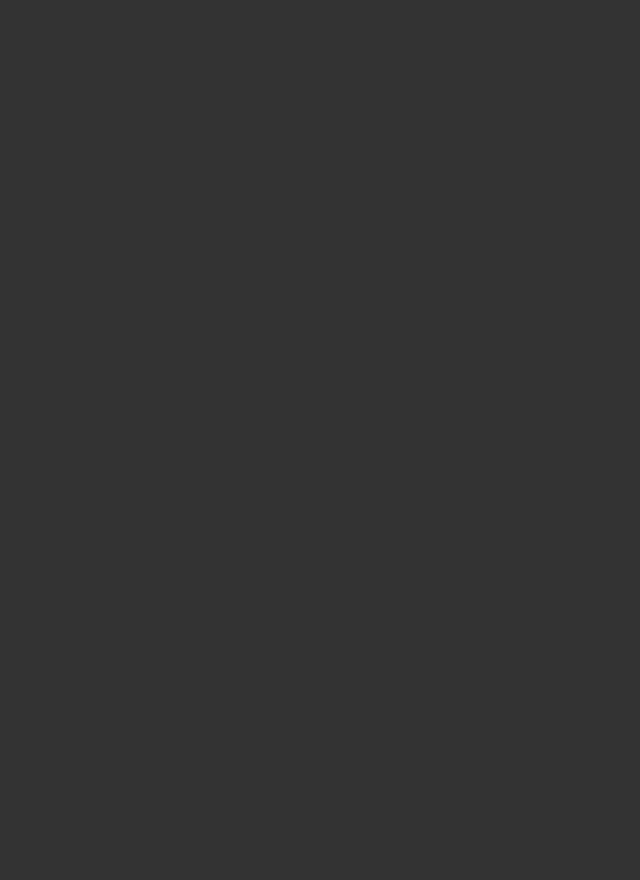
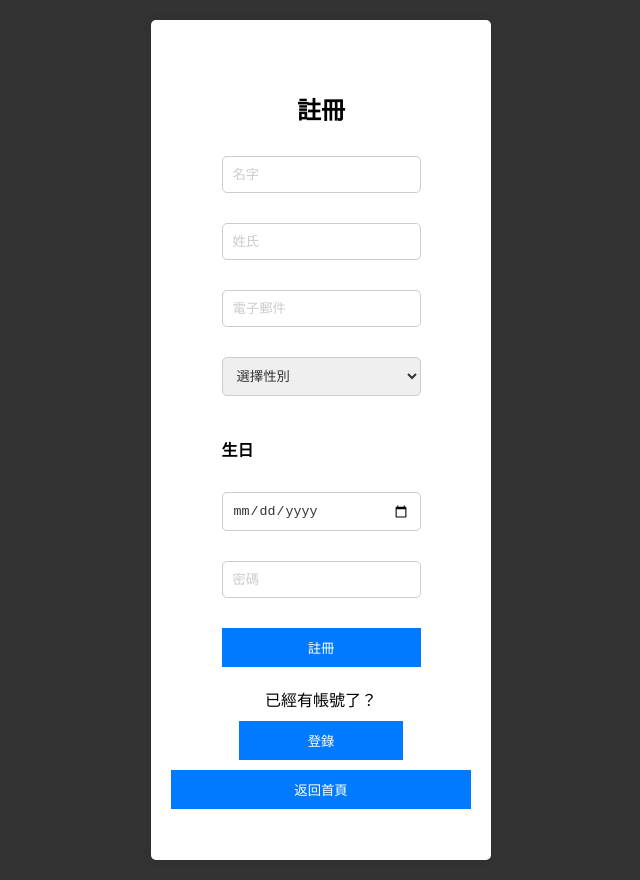
Before and after one commit to AndeTin/DataBaseApp, a React (Create React App) app in the folder DataBase/client/: page /signup in a window 1280 px wide. Before the commit this address had no page. Shown: the whole page, without its empty margins (319-959 px from the left). Before the commit the page ends 840 px from the top, so only its background shows below. Built offline with nearby package versions, Linux system fonts and the light colour scheme.

Commit message:
Update login and signup pages to improve user experience and functionality

```diff
--- a/DataBase/client/src/App.js
+++ b/DataBase/client/src/App.js
@@ -19,6 +19,10 @@ function App() {
     setShowSignUp(true);
   };
 
+  const switchToLogin = () => {
+    setShowSignUp(false);
+  };
+
   return (
     <Router>
       <div className="App">
@@ -30,12 +34,13 @@ function App() {
             path="/login"
             element={
               showSignUp ? (
-                <SignUp />
+                <SignUp switchToLogin={switchToLogin} />
               ) : (
                 <Login onLoginSuccess={handleLoginSuccess} switchToSignUp={switchToSignUp} />
               )
             }
           />
+          <Route path="/signup" element={<SignUp switchToLogin={switchToLogin} />} />
         </Routes>
       </div>
     </Router>
--- a/DataBase/client/src/Login.js
+++ b/DataBase/client/src/Login.js
@@ -1,7 +1,7 @@
 import React, { useState } from 'react';
 import { useNavigate } from 'react-router-dom';
 
-const Login = () => {
+const Login = ({ onLoginSuccess, switchToSignUp }) => {
   const [email, setEmail] = useState('');
   const [password, setPassword] = useState('');
   const [message, setMessage] = useState('');
@@ -10,7 +10,6 @@ const Login = () => {
   const handleSubmit = (e) => {
     e.preventDefault();
 
-    // Send login request to server
     fetch('http://localhost:4001/api/login', {
       method: 'POST',
       headers: {
@@ -21,16 +20,11 @@ const Login = () => {
       .then(response => response.json())
       .then(data => {
         if (data.success) {
-          // Login successful
           setMessage(data.message);
-
-          // Store user email in local storage
           localStorage.setItem('userEmail', email);
-
-          // Navigate to home page
+          onLoginSuccess();
           navigate('/');
         } else {
-          // Login failed
           setMessage(data.message);
         }
       })
@@ -62,7 +56,10 @@ const Login = () => {
         </div>
         <button type="submit">Login</button>
       </form>
-      <div>{message}</div> {/* Display login message */}
+      <div>{message}</div>
+      <div className="switch">
+        Don't have an account? <button onClick={switchToSignUp} className="link-button">Sign Up</button>
+      </div>
     </div>
   );
 };
--- a/DataBase/client/src/SignUp.js
+++ b/DataBase/client/src/SignUp.js
@@ -2,7 +2,6 @@ import React, { useState } from 'react';
 import './SignUp.css'; // Import the CSS file
 
 const SignUp = ({ switchToLogin }) => {
-  // Define state variables for form inputs
   const [firstName, setFirstName] = useState('');
   const [lastName, setLastName] = useState('');
   const [email, setEmail] = useState('');
@@ -10,7 +9,6 @@ const SignUp = ({ switchToLogin }) => {
   const [birthday, setBirthday] = useState('');
   const [password, setPassword] = useState('');
 
-  // Handle form submission
   const handleSubmit = (e) => {
     e.preventDefault();
     console.log("Form submitted with state values:", {
@@ -22,13 +20,11 @@ const SignUp = ({ switchToLogin }) => {
       password
     });
 
-    // Check if any of the fields are empty
     if (!firstName || !lastName || !email || !gender || !birthday || !password) {
       alert('Please fill out all fields');
       return;
     }
 
-    // Check if email already exists in the database
     fetch('http://localhost:4001/api/check-email', {
       method: 'POST',
       headers: {
@@ -41,7 +37,6 @@ const SignUp = ({ switchToLogin }) => {
       if (data.exists) {
         alert('Email address is already registered');
       } else {
-        // Register the user
         fetch('http://localhost:4001/api/register', {
           method: 'POST',
           headers: {
@@ -60,6 +55,7 @@ const SignUp = ({ switchToLogin }) => {
         .then(data => {
           if (data.success) {
             alert('You have successfully registered');
+            switchToLogin();
           } else {
             alert('Registration failed. Please try again.');
           }
@@ -109,17 +105,16 @@ const SignUp = ({ switchToLogin }) => {
             value={gender}
             onChange={(e) => setGender(e.target.value)}
           >
-            <option value="" disabled defaultValue>選擇性別</option>
+            <option value="" disabled>選擇性別</option>
             <option value="male">男</option>
             <option value="female">女</option>
             <option value="other">其他</option>
           </select>
         </div>
         <div className="input-container">
-            <h4>生日</h4>
+          <h4>生日</h4>
           <input
             type="date"
-            placeholder="生日"
             value={birthday}
             onChange={(e) => setBirthday(e.target.value)}
           />
@@ -135,7 +130,7 @@ const SignUp = ({ switchToLogin }) => {
         <button type="submit">註冊</button>
       </form>
       <div className="switch">
-        已經有帳號了？ <a href="javascript:void(0)" onClick={switchToLogin}>登錄</a>
+        已經有帳號了？ <button onClick={switchToLogin} className="link-button">登錄</button>
       </div>
       <button onClick={() => window.location.href = '/'}>返回首頁</button>
     </div>
```
